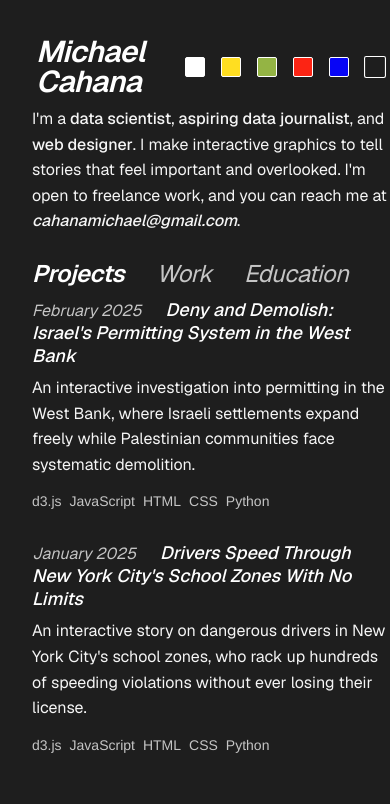
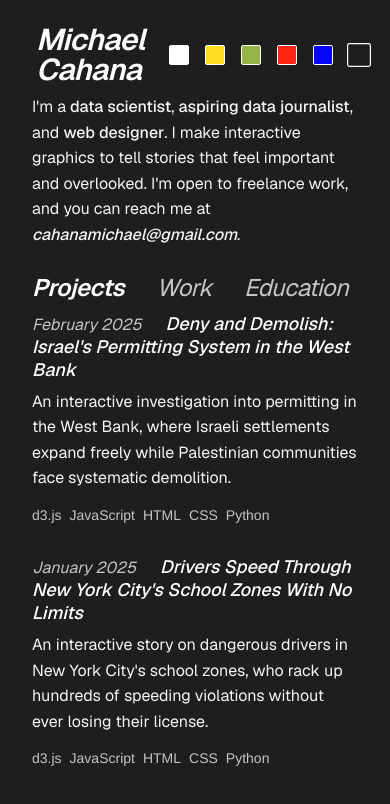
Before and after one commit to m-cahana/portfolio, a Next.js app: page / in a window 390 px wide. Shown: the top 804 px of the page. Built offline with nearby package versions, Linux system fonts and the light colour scheme.

Commit message:
fix mobile spacing

```diff
--- a/app/components/ThemeSwitcher.module.css
+++ b/app/components/ThemeSwitcher.module.css
@@ -15,11 +15,11 @@
 }
 
 .themeButton:hover {
-  transform: scale(1.1);
+  transform: scale(1.2);
 }
 
 .active {
-  transform: scale(1.1);
+  transform: scale(1.2);
 }
 
 .colorPreview {
@@ -32,3 +32,9 @@
   height: 20px;
   border-radius: 2px;
 }
+
+@media (max-width: 628px) {
+  .themeSwitcher {
+    margin-left: 0px; /* Reduce gap between theme buttons */
+  }
+}
--- a/app/page.module.css
+++ b/app/page.module.css
@@ -26,9 +26,9 @@
   width: 100%;
   max-width: 800px;
   gap: 16px;
-  margin-top: 20px;
   position: relative;
   z-index: 1;
+  box-sizing: border-box;
 }
 
 .container {
@@ -41,6 +41,8 @@
   gap: 16px;
   margin-bottom: 24px;
   height: 30px;
+  width: 100%;
+  box-sizing: border-box;
 }
 
 .title {
@@ -152,12 +154,13 @@ a.secondary {
 
 @media (max-width: 600px) {
   .page {
-    padding: 32px;
-    padding-bottom: 80px;
+    padding: 16px;
   }
 
   .main {
-    align-items: center;
+    width: calc(100% - 32px);
+    margin: 0 auto;
+    padding: 0;
   }
 
   .main ol {
@@ -182,6 +185,13 @@ a.secondary {
     flex-wrap: wrap;
     align-items: center;
     justify-content: center;
+  }
+
+  .titleContainer {
+    margin-top: 24px; /* Add some space at the top */
+    padding: 0;
+    width: 100%;
+    justify-content: space-between; /* Space out title and theme switcher */
   }
 }
 
```
